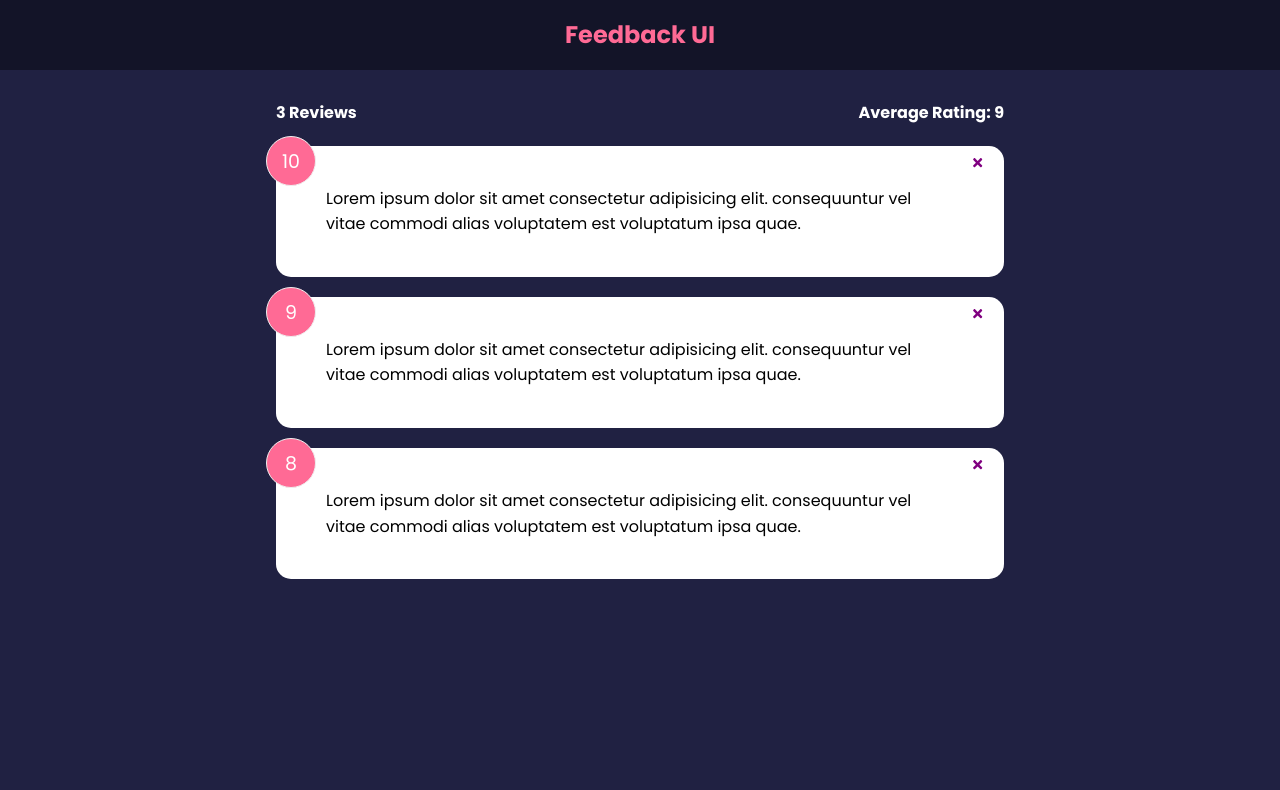
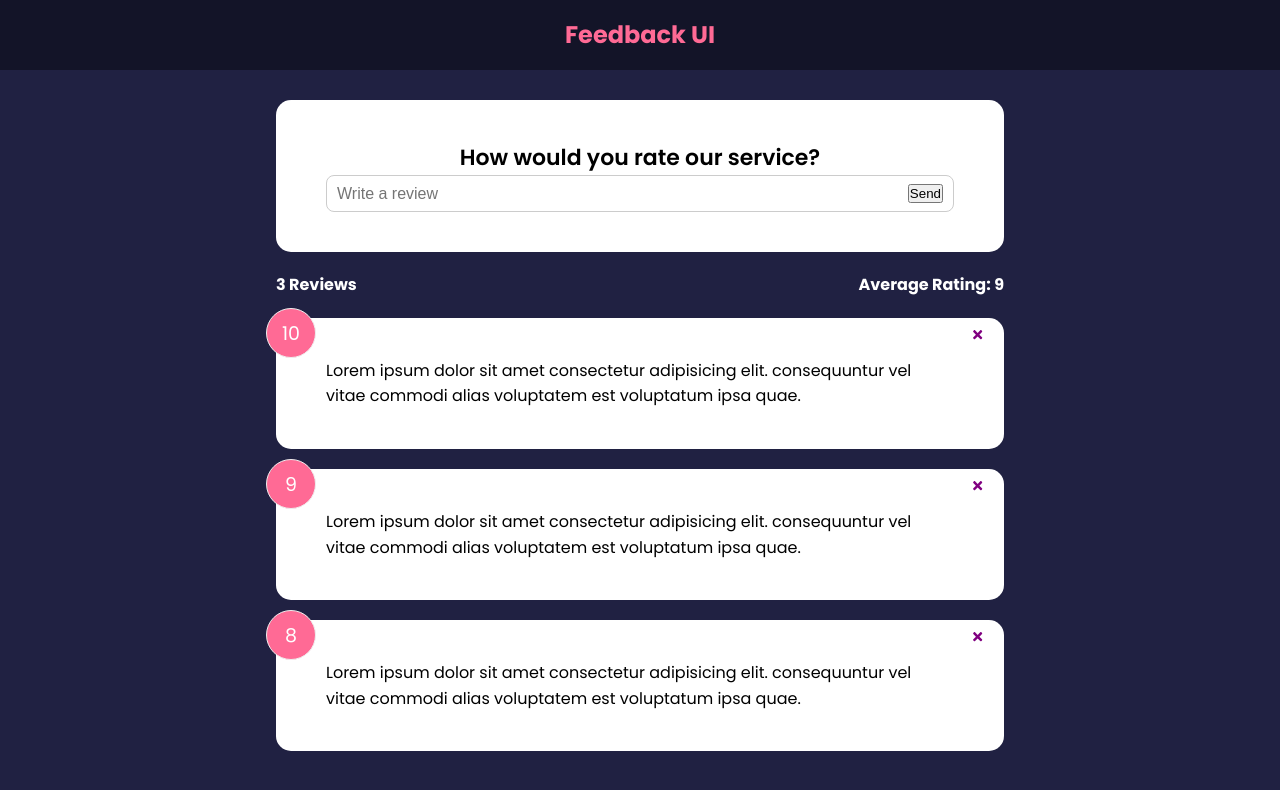
Before and after one commit to NicoASSEO/feedback-app, a React (Vite) app: page / in a window 1280 px wide. Shown: the top 790 px of the page. Built offline with nearby package versions, Linux system fonts and the light colour scheme.

Commit message:
created form component

```diff
--- a/src/App.jsx
+++ b/src/App.jsx
@@ -3,6 +3,7 @@
 import { useState } from "react"
 import FeedbackData from "./data/Feedbackdata"
 import FeedbackStats from "./components/FeedbackStats"
+import FeedbackForm from "./components/FeedbackForm"
 
 function App() {
   const [feedback, setFeedback] = useState(FeedbackData)
@@ -17,6 +18,7 @@
     <>
       <Header />
       <div className="container">
+        <FeedbackForm />
         <FeedbackStats feedback={feedback} />
         <FeedbackList feedback={feedback} handleDelete={deleteFeedback} />
       </div>
--- /dev/null
+++ b/src/components/FeedbackForm.jsx
@@ -0,0 +1,31 @@
+import React from "react"
+import Card from "./shared/Card"
+import { useState } from "react"
+
+const FeedbackForm = () => {
+  const [text, setText] = useState("")
+
+  const handleTextChange = (e) => {
+    setText(e.target.value)
+  }
+
+  return (
+    <Card>
+      <form>
+        <h2>How would you rate our service?</h2>
+        {/* Todo -- rating select component */}
+        <div className="input-group">
+          <input
+            onChange={handleTextChange}
+            type="text"
+            placeholder="Write a review"
+            value={text}
+          />
+          <button type="submit">Send</button>
+        </div>
+      </form>
+    </Card>
+  )
+}
+
+export default FeedbackForm
```
